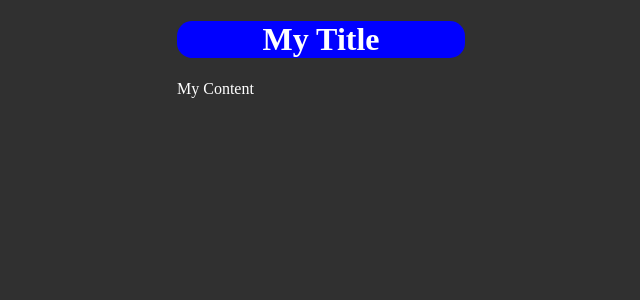
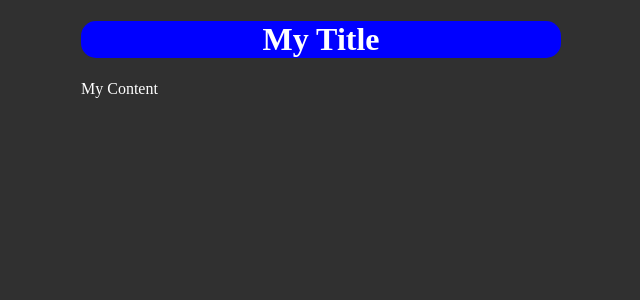
Before and after one commit to PoolloverNathan/grace-cooking, a Jekyll site: the page built from index.md, in a window 1280 px wide. Shown: the top 300 px of the page, without its empty margins (319-959 px from the left). Built offline with Jekyll 4.4.1, drawn with Linux system fonts in a browser that asks for light colours.

Commit message:
Make site wider

```diff
--- a/_config.yml
+++ b/_config.yml
@@ -1,4 +1,4 @@
-width: "3in"
+width: "5in"
 color: "white"
 color_alt: "#303030"
 color_accent: blue
```
